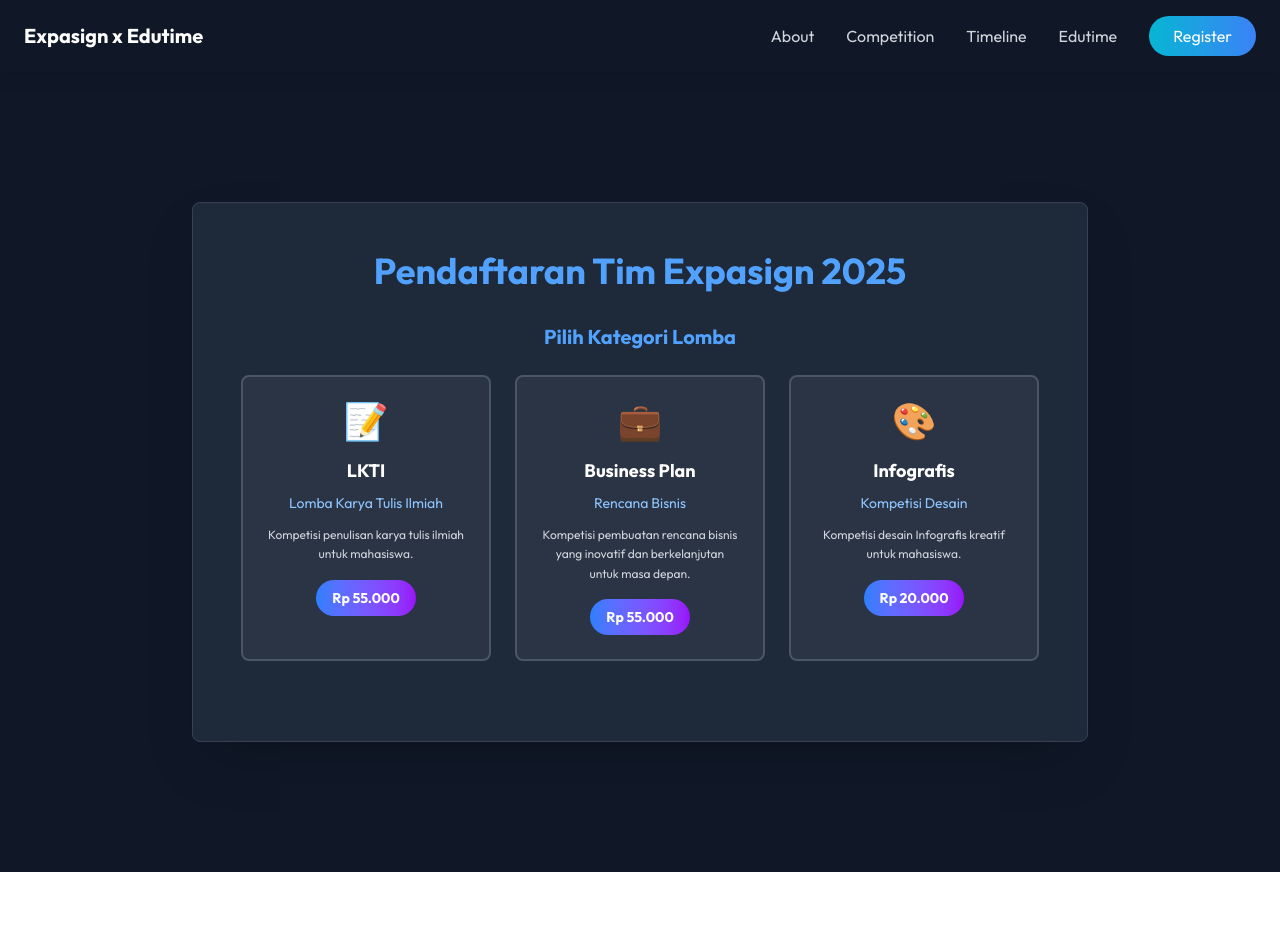
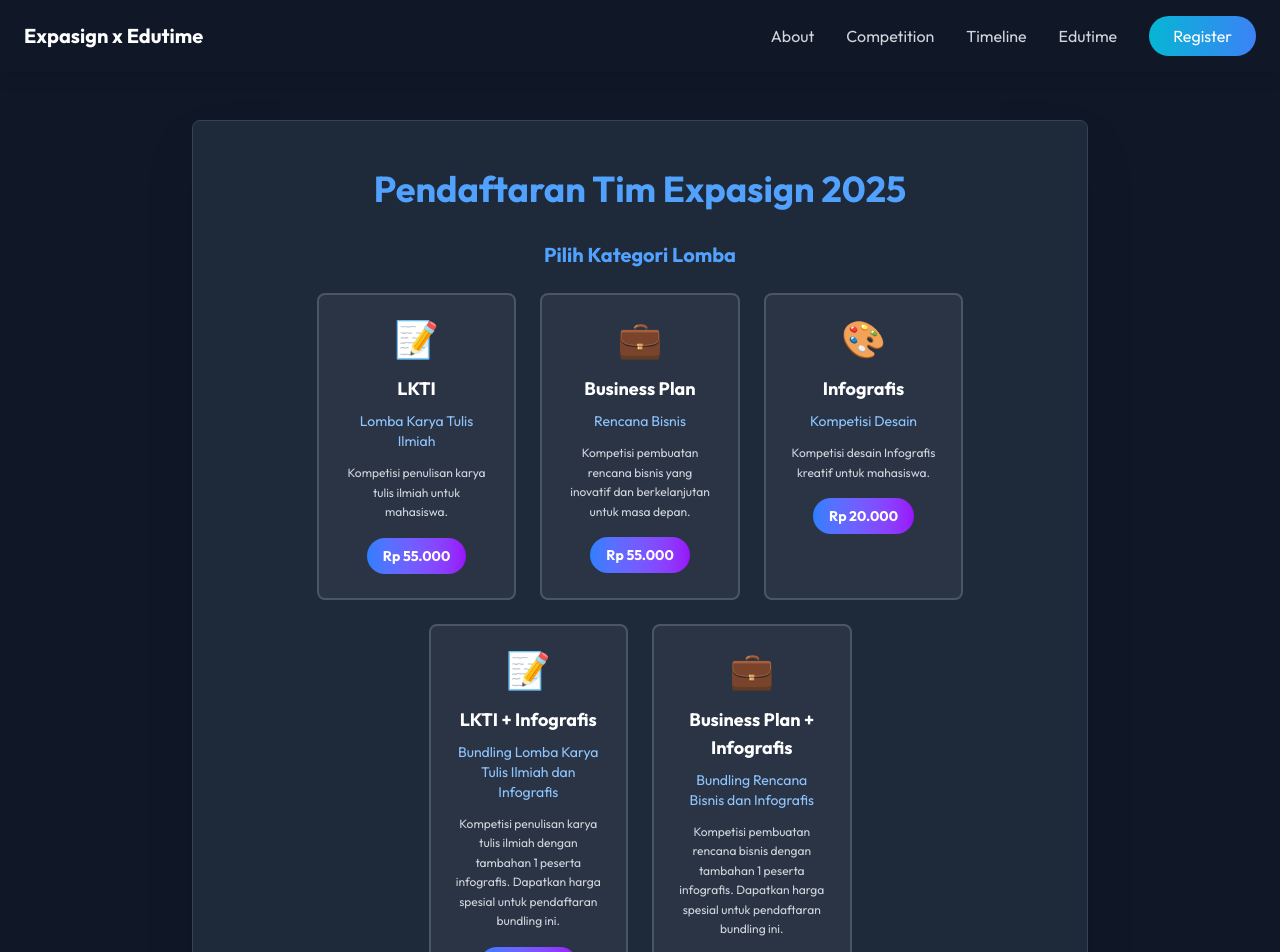
Before and after one commit to imxey/expasign-react, a React (Vite) app: page /register in a window 1280 px wide. Shown: the top 952 px of the page. Before the commit the page ends 872 px from the top, so only its background shows below. Built offline with nearby package versions, Linux system fonts and the light colour scheme.

Commit message:
edit regis

```diff
--- a/src/components/compeSelector.tsx
+++ b/src/components/compeSelector.tsx
@@ -56,6 +56,24 @@
       price: price[2],
       icon: "🎨",
     },
+    {
+      id: "lktiInfog",
+      title: "LKTI + Infografis",
+      subtitle: "Bundling Lomba Karya Tulis Ilmiah dan Infografis",
+      description:
+        "Kompetisi penulisan karya tulis ilmiah dengan tambahan 1 peserta infografis. Dapatkan harga spesial untuk pendaftaran bundling ini.",
+      price: price[0],
+      icon: "📝",
+    },
+    {
+      id: "business_planInfog",
+      title: "Business Plan + Infografis",
+      subtitle: "Bundling Rencana Bisnis dan Infografis",
+      description:
+        "Kompetisi pembuatan rencana bisnis dengan tambahan 1 peserta infografis. Dapatkan harga spesial untuk pendaftaran bundling ini.",
+      price: price[1],
+      icon: "💼",
+    },
   ];
 
   return (
@@ -63,7 +81,10 @@
       <h3 className="mb-6 text-center text-xl font-bold text-blue-400">
         Pilih Kategori Lomba
       </h3>
-      <div className="grid grid-cols-1 gap-6 md:grid-cols-3">
+      <div
+        className="flex flex-wrap justify-center gap-6
+                [>&>*]:basis-full
+                md:[&>*]:basis-1/4 md:[&>*]:max-w-1/4">
         {competitions.map((comp) => (
           <div
             key={comp.id}
@@ -72,8 +93,7 @@
                 ? "border-blue-500 bg-blue-900/50 shadow-lg shadow-blue-500/25"
                 : "border-gray-600 bg-gray-700/50 hover:border-gray-500"
             }`}
-            onClick={() => setSelectedCompe(comp.id)}
-          >
+            onClick={() => setSelectedCompe(comp.id)}>
             <div className="mb-4 text-center text-4xl">{comp.icon}</div>
             <h4 className="mb-2 text-center text-lg font-bold text-white">
               {comp.title}
@@ -95,8 +115,7 @@
                   <svg
                     className="h-4 w-4"
                     fill="currentColor"
-                    viewBox="0 0 20 20"
-                  >
+                    viewBox="0 0 20 20">
                     <path
                       fillRule="evenodd"
                       d="M16.707 5.293a1 1 0 010 1.414l-8 8a1 1 0 01-1.414 0l-4-4a1 1 0 011.414-1.414L8 12.586l7.293-7.293a1 1 0 011.414 0z"
--- a/src/pages/Regist.tsx
+++ b/src/pages/Regist.tsx
@@ -16,6 +16,7 @@
 }
 
 interface TeamData {
+  isBundling: boolean;
   team_name: string;
   category: string;
   payment_method: string;
@@ -72,6 +73,7 @@
   const [qris, setQris] = useState<boolean>();
 
   const [teamData, setTeamData] = useState<TeamData>({
+    isBundling: false,
     team_name: "",
     category: "",
     payment_method: "auto",
@@ -110,7 +112,25 @@
 
   useEffect(() => {
     if (selectedCompe) {
-      setTeamData((prev) => ({ ...prev, category: selectedCompe }));
+      if (selectedCompe === "lktiInfog") {
+        setTeamData((prev) => ({
+          ...prev,
+          category: "lkti",
+          isBundling: true,
+        }));
+      } else if (selectedCompe === "business_planInfog") {
+        setTeamData((prev) => ({
+          ...prev,
+          category: "business_plan",
+          isBundling: true,
+        }));
+      } else {
+        setTeamData((prev) => ({
+          ...prev,
+          category: selectedCompe,
+          isBundling: false,
+        }));
+      }
     }
   }, [selectedCompe]);
 
@@ -155,7 +175,7 @@
   };
 
   const addMember = () => {
-    if (members.length < 3) {
+    if (members.length < 4) {
       setMembers((prev) => [
         ...prev,
         {
@@ -184,6 +204,19 @@
     setIsLoading(true);
     setErrors({});
     setSuccessMessage("");
+    if (
+      selectedCompe === "lktiInfog" ||
+      selectedCompe === "business_planInfog"
+    ) {
+      if (members.length < 4) {
+        setErrors({ general: "Tim harus terdiri dari 4 anggota." });
+        document
+          .getElementById("title")
+          ?.scrollIntoView({ behavior: "smooth" });
+        setIsLoading(false);
+        return;
+      }
+    } else {
       if (members.length < 3) {
         if (
           teamData.category === "lkti" ||
@@ -195,6 +228,7 @@
             ?.scrollIntoView({ behavior: "smooth" });
           setIsLoading(false);
           return;
+        }
       }
     }
     const data = new FormData();
@@ -210,6 +244,7 @@
     if (teamData.payment_method === "transfer" && teamData.receipt) {
       data.append("receipt", teamData.receipt);
     }
+    data.append("isBundling", teamData.isBundling ? "1" : "0");
 
     members.forEach((member, index) => {
       Object.entries(member).forEach(([key, value]) => {
@@ -221,7 +256,8 @@
 
     try {
       const response = await fetch(
-        "https://admin.expasign-edutime.site/api/team-regist/handle",
+        // "http://admin.expasign-edutime.site/api/team-regist/handle",
+        "http://127.0.0.1:8000/api/team-regist/handle",
         {
           method: "POST",
           headers: {
@@ -337,7 +373,11 @@
                   key={member.id}
                   className="relative mb-6 rounded-lg border border-purple-400/50 p-6">
                   <h3 className="mb-4 text-xl font-bold text-purple-300">
-                    {teamData.category === "Infografis" ? "Data Peserta" : `Anggota ${index + 1} ${index === 0 ? "(Ketua Tim)" : ""}`}
+                    {teamData.category === "Infografis"
+                      ? "Data Peserta"
+                      : `Anggota ${index + 1} ${
+                          index === 0 ? "(Ketua Tim)" : ""
+                        }`}
                   </h3>
                   {index > 0 && (
                     <button
@@ -669,7 +709,19 @@
                 </div>
               ))}
 
-              {members.length < 3 && teamData.category !== "Infografis" && (
+              {members.length < 3 &&
+                teamData.category !== "Infografis" &&
+                selectedCompe !== "lktiInfog" &&
+                selectedCompe !== "business_planInfog" && (
+                  <button
+                    type="button"
+                    onClick={addMember}
+                    className="mb-6 w-full rounded-lg border-2 border-dashed border-gray-600 py-3 text-sm text-gray-400 hover:border-gray-500 hover:text-gray-300">
+                    + Tambah Anggota
+                  </button>
+                )}
+              {((selectedCompe === "lktiInfog" && members.length < 4) ||
+                selectedCompe === "business_planInfog") && (
                 <button
                   type="button"
                   onClick={addMember}
```
Lines whose indentation alone changed are shown as unchanged.
